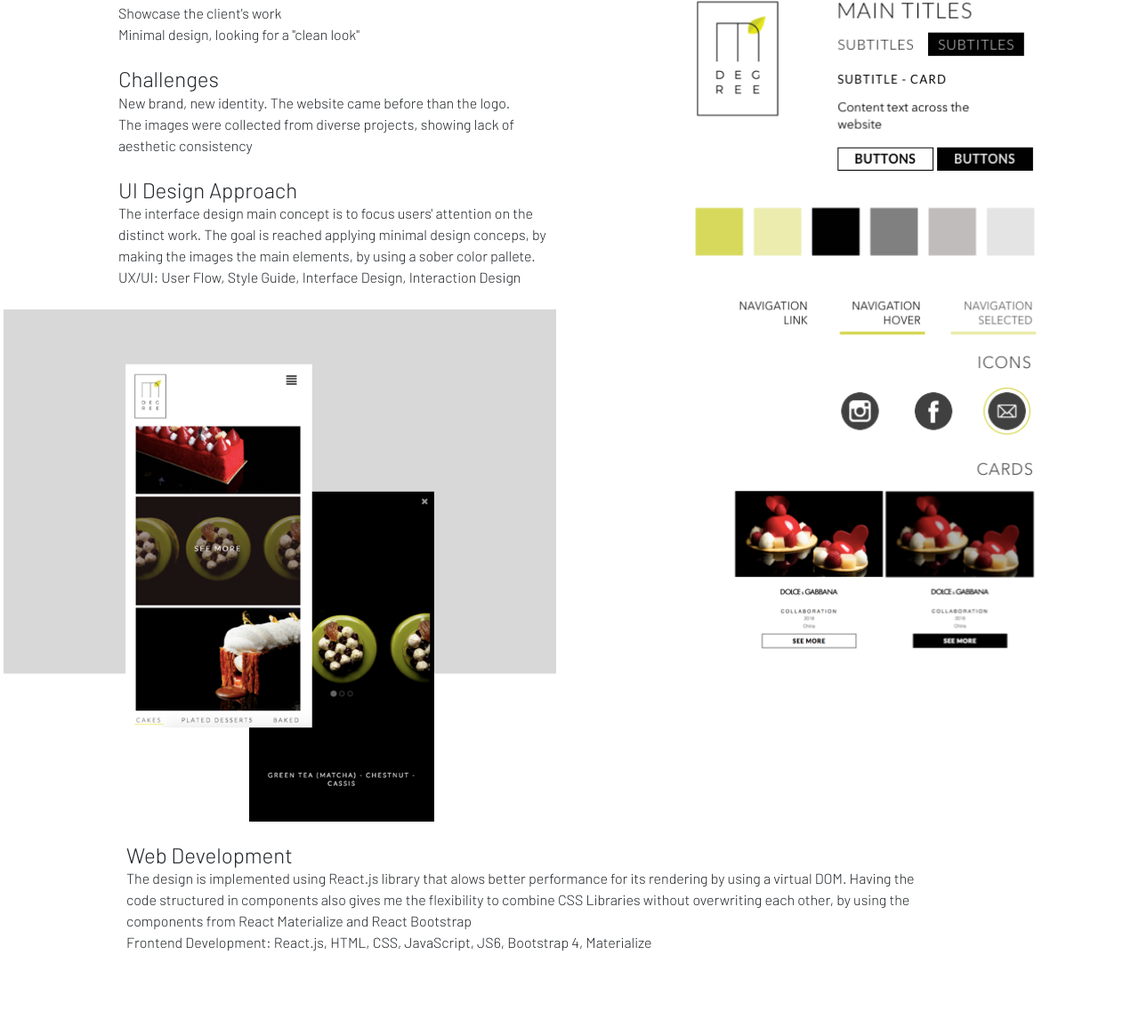
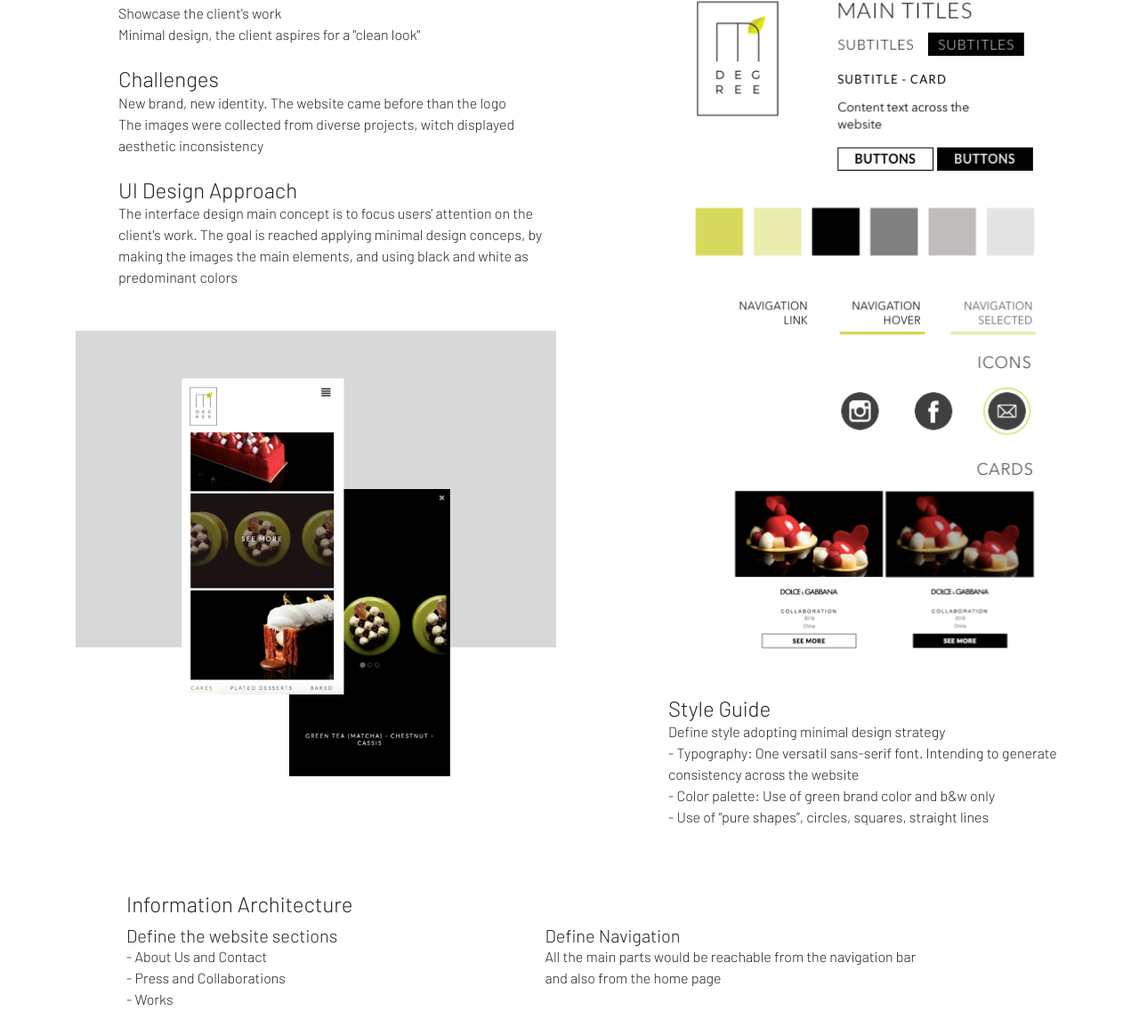
Before and after one commit to Danitlls/Portfolio-MDT, a plain HTML site: page project4.html in a window 1280 px wide. Shown: the part 849-2013 px from the top of the page at 89% size. Drawn offline with nearby package versions, Linux system fonts and the light colour scheme.

Commit message:
Add info to project4

```diff
--- a/project4.html
+++ b/project4.html
@@ -45,38 +45,52 @@
     </div>
     <div class="container module py-5">
       <div class="row">
-
-        <div class="order-0 order-md-0 col-md-6 bg-white ">
+        <div class="order-0 order-md-0 col-md-6 bg-white">
           <div class="pb-4 pt-1 ml-0 ml-md-5 pr-sm-5 mr-sm-4 pr-md-0 mr-md-0">
             <div class="project-header">
               <h2>Main Goals</h2>
               <p>Showcase the client's work</p>
-              <p>Minimal design, looking for a "clean look"</p></br>
+              <p>Minimal design, the client aspires for a "clean look"</p></br>
               <h2>Challenges</h2>
-              <p>New brand, new identity. The website came before than the logo.</p>
-              <p>The images were collected from diverse projects, showing lack of aesthetic consistency</p></br>
+              <p>New brand, new identity. The website came before than the logo</p>
+              <p>The images were collected from diverse projects, witch displayed aesthetic inconsistency</p></br>
               <h2>UI Design Approach</h2>
-              <p>The interface design main concept is to focus users' attention on the distinct work. The goal is reached applying minimal design conceps, by making the images the main elements, by using a sober color pallete.</p>
-              <p>UX/UI: User Flow, Style Guide, Interface Design, Interaction Design</p>
+              <p>The interface design main concept is to focus users' attention on the client's work. The goal is reached applying minimal design conceps, by making the images the main elements, and using black and white as predominant colors</p></br>
             </div>
           </div>
-          <div class="position-relative" style="left: -15%; width: 115%;">
+          <div class="position-relative" style="left: 0px;">
             <img class="img-fluid" src="img/mmdegree/phones-mm.png" alt="">
           </div>
         </div>
-
-        <div class="offset-md-1 col-md bg-white pl-0 pr-0  pr-md-0 pt-4 pt-md-0 text-center mt-5 mt-md-0 order-2 order-md-1">
-          <img class="img-fluid pr-md-0" src="img/mmdegree/style-sheet-mm.png" alt="" style="width:90%;">
+        <div class="offset-md-1 col-md bg-white pl-0 pr-0 pt-4 pt-md-0 text-center mt-5 mt-md-0 order-2 order-md-1">
+          <img class="img-fluid" src="img/mmdegree/style-sheet-mm.png" alt="" style="width:90%;">
+          <div class="text-left px-3 pt-3">
+            <h2>Style Guide</h2>
+            <p>Define style adopting minimal design strategy</p>
+            <p>- Typography: One versatil sans-serif font. Intending to generate consistency across the website</p>
+            <p>- Color palette: Use of green brand color and b&w only</p>
+            <p>- Use of “pure shapes”, circles, squares, straight lines</p></br>
+          </div>
         </div>
 
-        <div class="mx-0 ml-md-5 pl-3 pl-md-4 col-12 col-md-10 order-1 order-md-2">
-          <h2 class="pt-5 pt-md-4">Web Development</h2>
-          <p>The design is implemented using React.js library that alows better performance for its rendering by using a virtual DOM. Having the code structured in components also gives me the flexibility to combine CSS Libraries without overwriting each other, by using the components from React Materialize and React Bootstrap</p>
-          <p>Frontend Development: React.js, HTML, CSS, JavaScript, JS6, Bootstrap 4, Materialize</p>
+        <div class="mx-0 ml-md-5 pl-3 pl-md-4 col-12 col-md-10 order-1 order-md-2 pt-5">
+          <h2 >Information Architecture</h2>
+          <div class="row text-left pt-2">
+            <div class="col-12 col-md-6">
+              <h5>Define the website sections</h5>
+              <p>- About Us and Contact</p>
+              <p>- Press and Collaborations</p>
+              <p>- Works</p></br>
+            </div>
+            <div class="col-12 col-md-6">
+              <h5>Define Navigation</h5>
+              <p>All the main parts would be reachable from the navigation bar and also from the home page</p>
+            </div>
+          </div>
         </div>
       </div>
     </div>
-    <div class="container-fluid module px-1 px-md-5 py-5 bg-dark mt-5">
+    <div class="container-fluid module px-1 px-md-5 py-5 bg-dark mt-4">
       <div class="container text-center">
         <h4 class="d-inline w-auto border color-white p-2 px-3 text-white">Design Process</h4>
         <div class="d-block mt-5 mt-md-0">
@@ -86,11 +100,16 @@
     </div>
 
     <div class="container module px-1 px-md-5 py-5 bg-white mt-2">
+      <div class="pb-5 px-2 ml-1 ml-md-5">
+        <h2>Web Development</h2>
+        <p>The design is implemented using React.js library that allows better performance for its rendering by using a virtual DOM. Having the code structured in components also gives me the flexibility to combine CSS Libraries without overwriting each other, by using the components from React Materialize and React Bootstrap</p>
+        <p>Frontend Development: React.js, HTML, CSS, JavaScript, JS6, Bootstrap 4, Materialize</p>
+      </div>
       <div class="row">
         <div class="offset-md-3 col-10 offset-1 col-md-9 mb-3">
           <img class="img-fluid" src="img/mmdegree/skeu-responsive-mmdegree.png" alt="">
         </div>
-        <div class="col-12 col-md-9 col-md-6 px-4">
+        <div class="px-4">
           <h2>Responsive Design</h2>
           <p>This website was designed and developed using flexible layouts, it responds to the user's behavior based on screen size, platform and orientation</p>
         </div>
```
